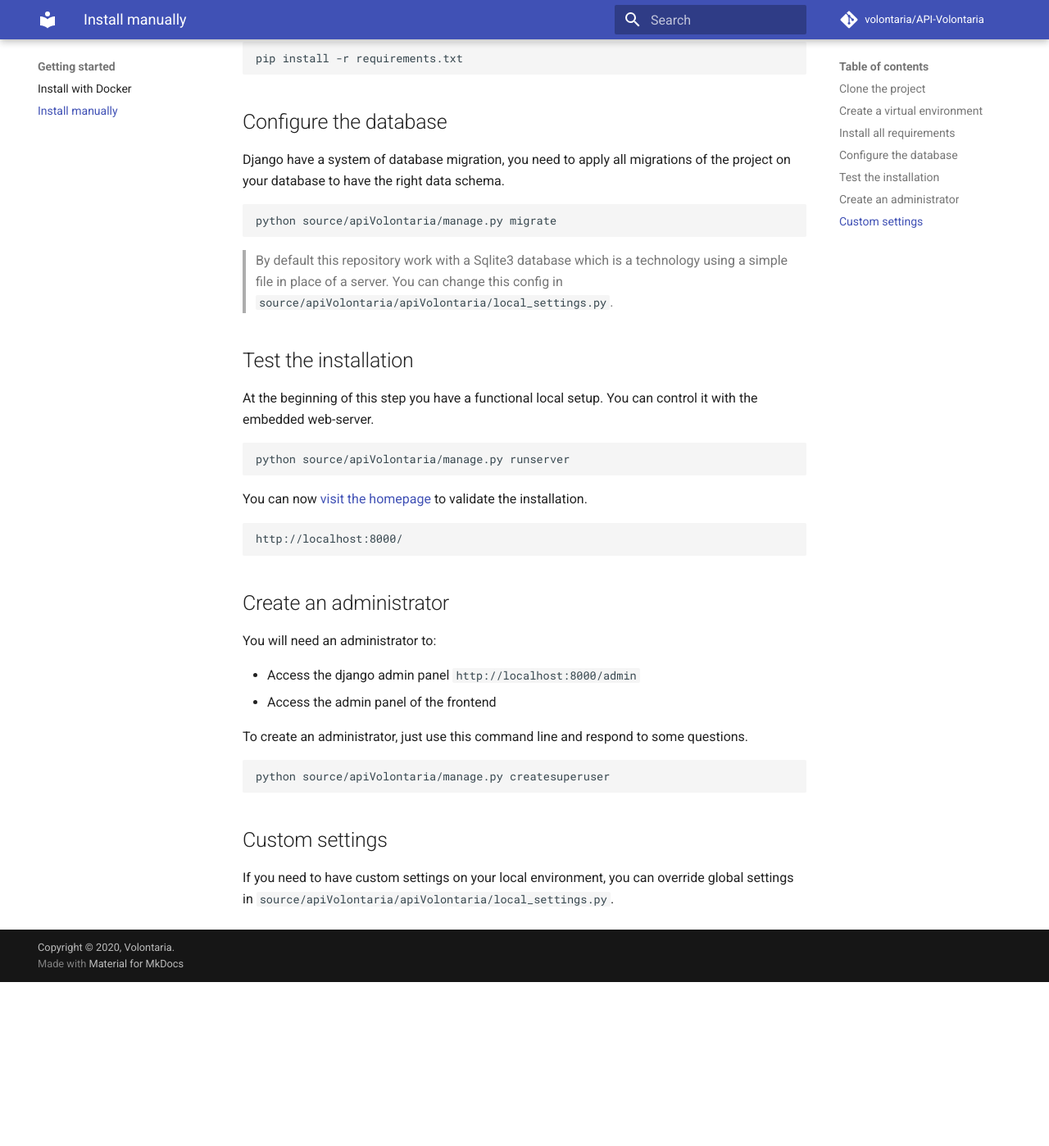
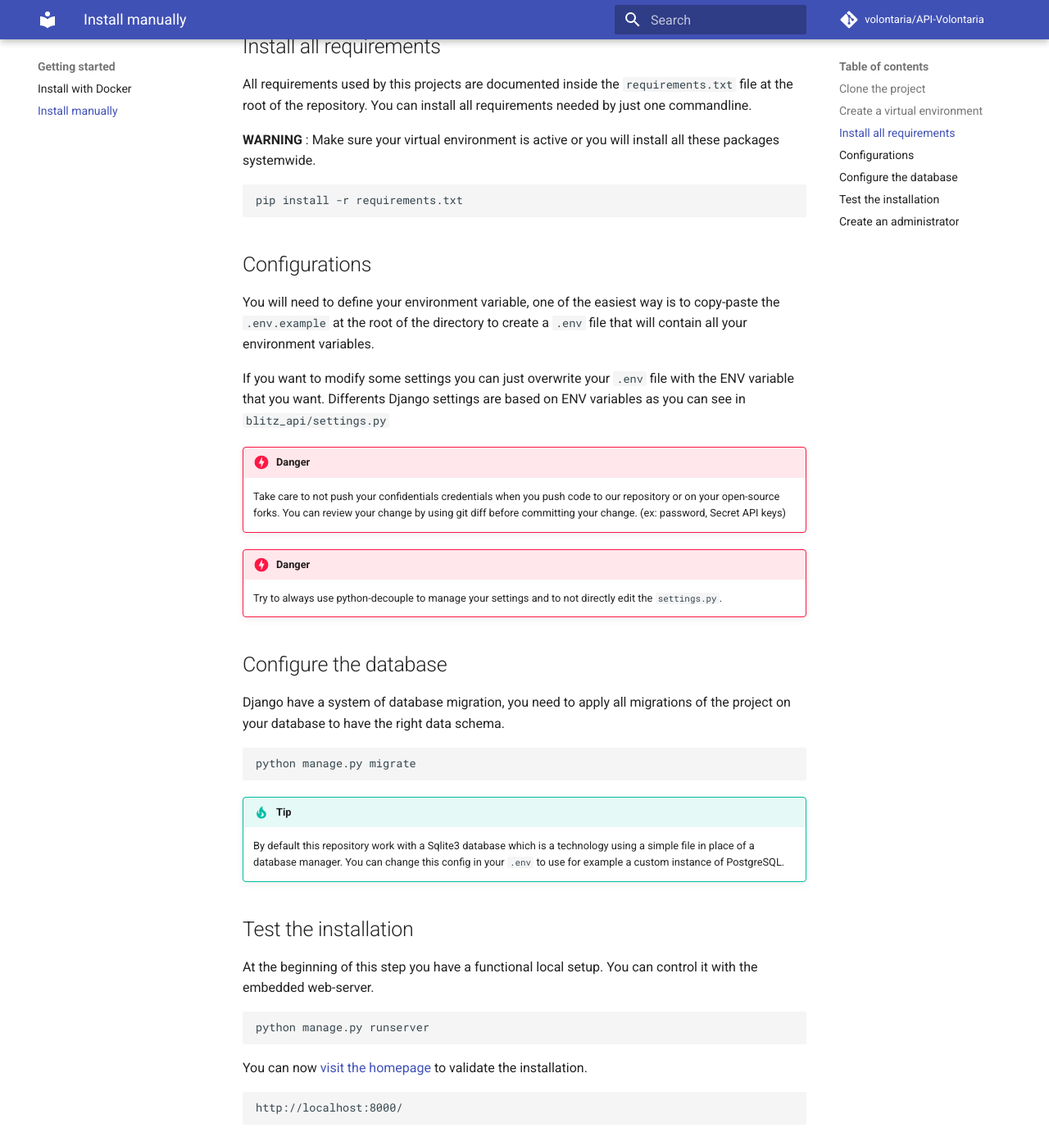
Before and after one commit to Volontaria/API-Volontaria, an MkDocs documentation site: the page built from docs/getting_started/virtualenv.md, in a window 1280 px wide and 1400 px high, scrolled down 1160 px. Shown: the whole window at 82% size. Built offline with MkDocs 1.6.1 and Material for MkDocs 9.7.7, drawn with Linux system fonts in a browser that asks for light colours; comment, search, counter and statistics services are not loaded; before the commit the page ends 2358 px from its top, so only the background shows below that; some of the changed text lies outside the part shown.

````diff
--- a/docs/getting_started/virtualenv.md
+++ b/docs/getting_started/virtualenv.md
@@ -18,6 +18,12 @@ To just use the API (to contribute on the frontend repository for example):
 git clone https://github.com/Volontaria/API-Volontaria.git
 ```
 
+You can now move in the newly created folder:
+
+```
+cd API-Volontaria
+```
+
 ## Create a virtual environment
 
 [Virtualenv](https://virtualenv.pypa.io/) provide isolated Python environments, which are more practical
@@ -31,7 +37,11 @@ virtualenv env
 2. Active the virtual environment
 
 ```
+# For Linux
 . env/bin/activate
+
+# For Windows
+env\Scripts\activate.bat
 ```
 
 You need to ensure the virtual environment is active each time you want to launch the project.
@@ -46,24 +56,38 @@ You can install all requirements needed by just one commandline.
 pip install -r requirements.txt
 ```
 
+## Configurations
+
+You will need to define your environment variable, one of the easiest way is to copy-paste the `.env.example` at the root of the directory to create a `.env` file that will contain all your environment variables.
+
+If you want to modify some settings you can just overwrite your `.env` file with the ENV variable that you want. Differents Django settings are based on ENV variables as you can see in `blitz_api/settings.py`
+
+!!! Danger
+    Take care to not push your confidentials credentials when you push code to our repository or on your open-source forks. You can review your change by using git diff before committing your change. (ex: password, Secret API keys)
+
+!!! Danger
+    Try to always use python-decouple to manage your settings and to not directly edit the `settings.py`.
+
+
 ## Configure the database
 
 Django have a system of database migration, you need to apply all migrations of the project on your database to
 have the right data schema.
 
 ```
-python source/apiVolontaria/manage.py migrate
+python manage.py migrate
 ```
 
-> By default this repository work with a Sqlite3 database which is a technology using a simple file in place
-> of a server. You can change this config in `source/apiVolontaria/apiVolontaria/local_settings.py`.
+!!! tip
+    By default this repository work with a Sqlite3 database which is a technology using a simple file in place
+    of a database manager. You can change this config in your `.env` to use for example a custom instance of PostgreSQL.
 
 ## Test the installation
 
 At the beginning of this step you have a functional local setup. You can control it with the embedded web-server.
 
 ```
-python source/apiVolontaria/manage.py runserver
+python manage.py runserver
 ```
 
 You can now [visit the homepage](http://localhost:8000/) to validate the installation.
@@ -82,10 +106,5 @@ You will need an administrator to:
 To create an administrator, just use this command line and respond to some questions.
 
 ```
-python source/apiVolontaria/manage.py createsuperuser
+python manage.py createsuperuser
 ```
-
-## Custom settings
-
-If you need to have custom settings on your local environment, you can override global
-settings in `source/apiVolontaria/apiVolontaria/local_settings.py`.
````
Also changed, not shown: README.md (+2 -101 lines), 1 other file.
